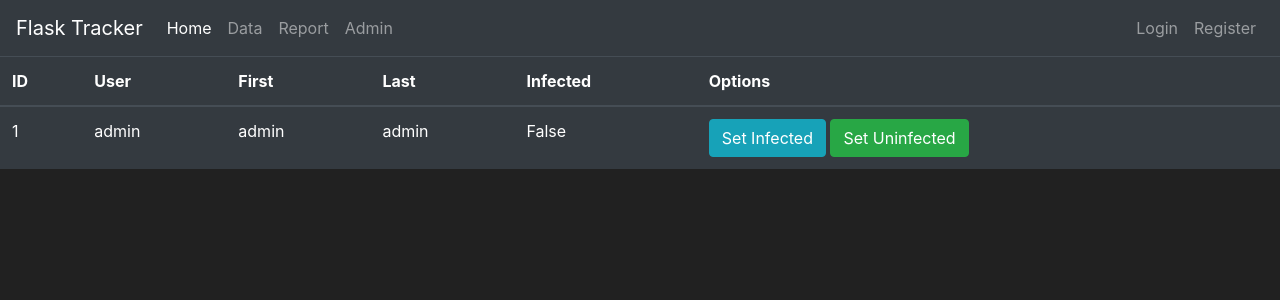
After one commit to pitzer-e/FlaskTracker, a Flask app: page /admin in a window 1280 px wide. The commit adds this page. Shown: the top 300 px of the page. Run offline with Flask 2, Linux system fonts and the light colour scheme; data comes from the database, SQL or seed files in the repository; both versions use the stored data as it was after the commit; some libraries are stand-ins or nearby versions.

Commit message:
2021-05-25, Updated Libraries and SQLAlchemy

```diff
--- a/app.py
+++ b/app.py
@@ -2,6 +2,17 @@ from flask import Flask, render_template
 from flask_sqlalchemy import SQLAlchemy
 
 app = Flask(__name__)
+app.config['SQLALCHEMY_DATABASE_URI'] = 'sqlite:///tracker.db'
+app.config['SQLALCHEMY_TRACK_MODIFICATIONS'] = False
+db = SQLAlchemy(app)
+
+
+class User(db.Model):
+    first_name = db.Column(db.String(length=30), nullable=False, unique=True)
+    last_name = db.Column(db.String(length=30), nullable=False, unique=True)
+    user_name = db.Column(db.String(length=30), nullable=False, unique=True)
+    is_infected = db.Column(db.Boolean(), nullable=False, default=False)
+    user_id = db.Column(db.Integer(), primary_key=True)
 
 
 @app.route('/')
@@ -18,3 +29,9 @@ def data_page():
 @app.route('/report')
 def report_page():
     return render_template('report.html', item_name="Place")
+
+
+@app.route('/admin')
+def admin_page():
+    users = User.query.all()
+    return render_template('admin.html', users=users)
--- /dev/null
+++ b/templates/admin.html
@@ -0,0 +1,39 @@
+{% extends 'base.html' %}
+
+<!-- The Title of the Web Page -->
+{% block title %}
+    Admin Page
+{% endblock %}
+
+<!-- All of the content for the Admin HTML Page -->
+{% block content %}
+    <table class="table table-hover table-dark">
+        <thead>
+        <tr>
+            <!-- Your Columns HERE -->
+            <th scope="col">ID</th>
+            <th scope="col">User</th>
+            <th scope="col">First</th>
+            <th scope="col">Last</th>
+            <th scope="col">Infected</th>
+            <th scope="col">Options</th>
+        </tr>
+        </thead>
+        <tbody>
+        <!-- Your rows inside the table HERE: -->
+        {% for user in users %}
+            <tr>
+                <td>{{ user.user_id }}</td>
+                <td>{{ user.user_name }}</td>
+                <td>{{ user.first_name }}</td>
+                <td>{{ user.last_name }}</td>
+                <td>{{ user.is_infected }}</td>
+                <td>
+                    <button class="btn btn-outline btn-info">Set Infected</button>
+                    <button class="btn btn-outline btn-success">Set Uninfected</button>
+                </td>
+            </tr>
+        {% endfor %}
+        </tbody>
+    </table>
+{% endblock %}
--- a/templates/base.html
+++ b/templates/base.html
@@ -36,6 +36,9 @@
             <li class="nav-item">
                 <a class="nav-link" href="{{ url_for ('report_page')}}">Report</a>
             </li>
+            <li class="nav-item">
+                <a class="nav-link" href="{{ url_for ('admin_page')}}">Admin</a>
+            </li>
         </ul>
 
         <!-- Internal Navbar stuff -->
--- a/templates/data.html
+++ b/templates/data.html
@@ -9,7 +9,7 @@
 {% block content %}
     <div class="dropdown">
         <button class="btn btn-secondary dropdown-toggle" type="button" id="dropdownMenuButton" data-toggle="dropdown" aria-haspopup="true" aria-expanded="false">
-            Dropdown button
+            Locations
         </button>
         <div class="dropdown-menu" aria-labelledby="dropdownMenuButton">
             <a class="dropdown-item" href="#">Wal-Mart</a>
```
Also changed, not shown: README.md, tracker.db (added).
